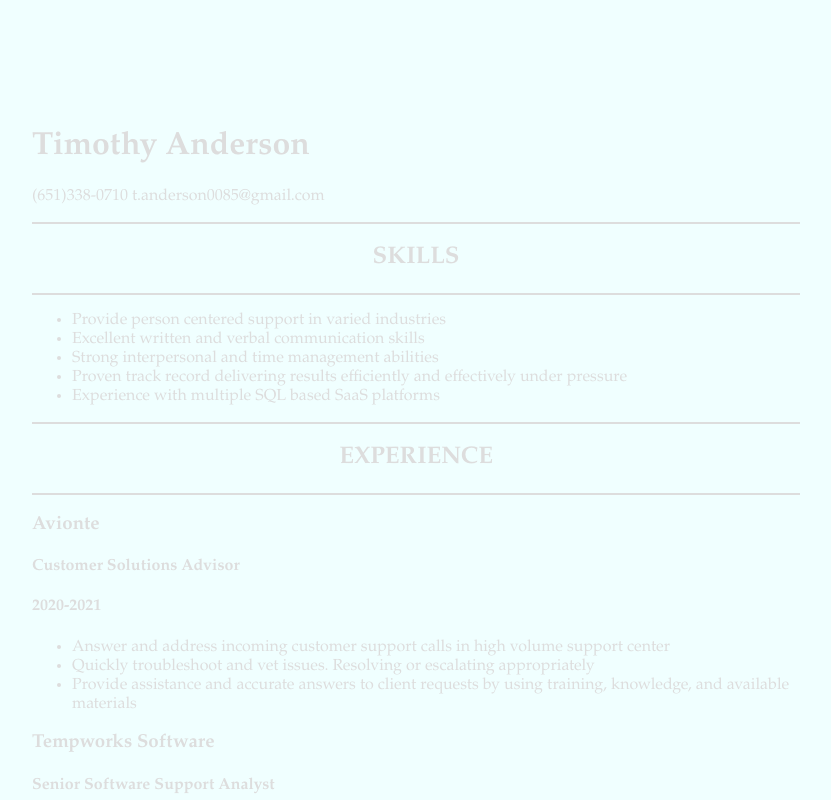
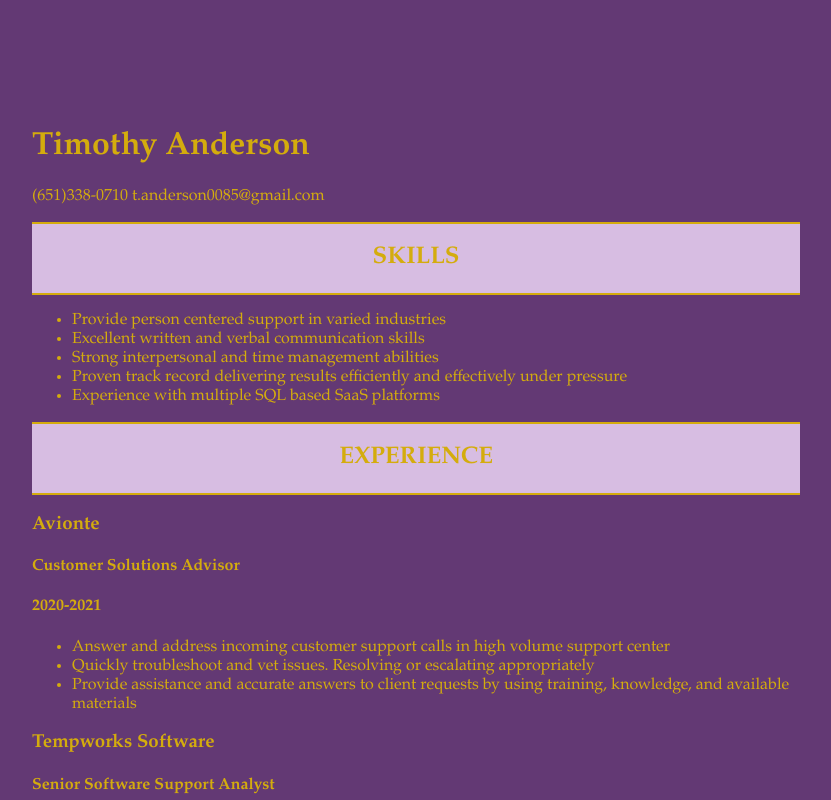
Before and after one commit to TimothyMichael85/TimothyMichael85.github.io, a plain HTML site: page index.html in a window 1280 px wide. Shown: the top 800 px of the page, without its empty margins (224-1055 px from the left). Drawn offline with Linux system fonts and the light colour scheme.

Commit message:
Update style.css

```diff
--- a/style.css
+++ b/style.css
@@ -1,6 +1,6 @@
 body {
-  background-color: #F0FFFF;
-  color: #dddddd;
+  background-color: #633974;
+  color: #D4AC0D;
   font-family: Garamond, serif;
   margin: 10% 20%;
   border: 2px #dddddd
@@ -16,24 +16,24 @@ body {
 .skills-header{
   text-align: center;
   text-transform:uppercase;
-  border-top: 2px solid #dddddd;
-  border-bottom: 2px solid #dddddd;
-  background-color: rgba (0,0,0, 0.1)
+  border-top: 2px solid #D4AC0D;
+  border-bottom: 2px solid #D4AC0D;
+  background-color: #D7BDE2
 
 }
 
  .experience-header{
   text-align: center;
   text-transform:uppercase;
-  border-top: 2px solid #dddddd;
-  border-bottom: 2px solid #dddddd;
-  background-color: rgba (0,0,0, 0.1)
+  border-top: 2px solid #D4AC0D;
+  border-bottom: 2px solid #D4AC0D;
+  background-color: #D7BDE2
 }
 
  .education-header{
   text-align: center;
   text-transform:uppercase;
-  border-top: 2px solid #dddddd;
-  border-bottom: 2px solid #dddddd;
-   background-color: rgba (0,0,0, 0.1)
+  border-top: 2px solid #D4AC0D;
+  border-bottom: 2px solid #D4AC0D;
+   background-color: #D7BDE2
 }
```
